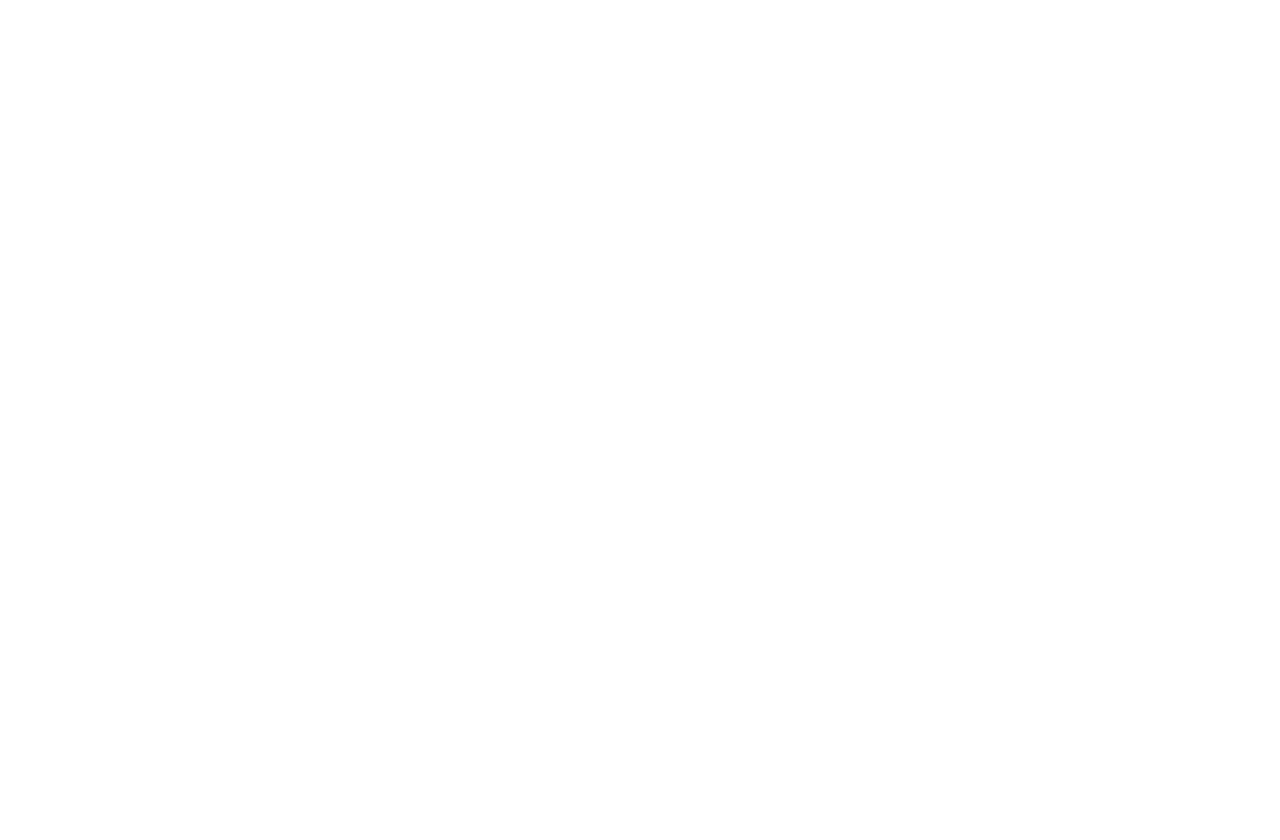
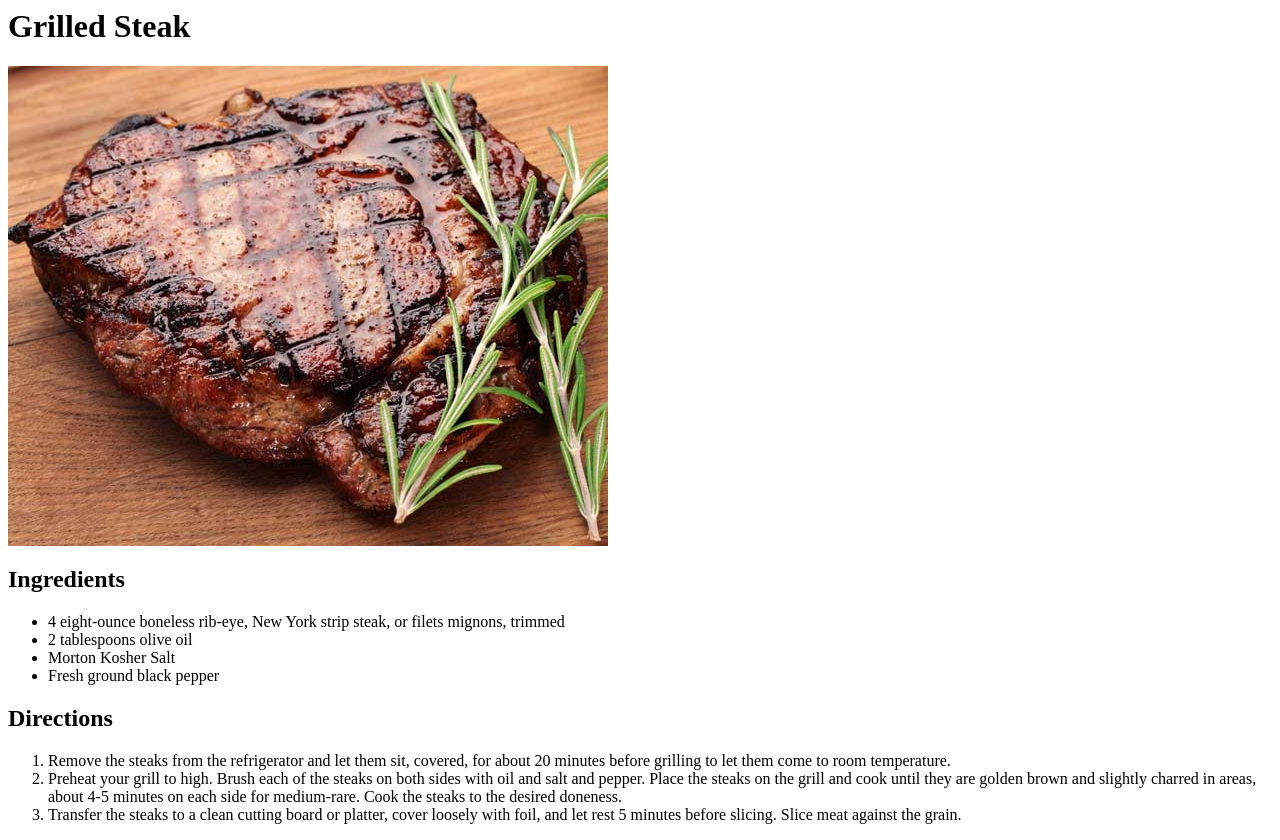
Before and after one commit to DebakeDSP94/odin-recipes, a plain HTML site: page recipes/steak.html in a window 1280 px wide. Before the commit the page ends 800 px from the top, so only its background shows below. Drawn offline with Linux system fonts and the light colour scheme.

Commit message:
Created steak recipe page added titles to the 3 recipe pages

```diff
--- a/recipes/steak.html
+++ b/recipes/steak.html
@@ -0,0 +1,21 @@
+<head>
+    <title>Grilled Steak Recipe</title>
+</head>
+<body>
+    <h1>Grilled Steak</h1>
+    <img src="../images/steak.jpg" alt="Grilled Steak" style="width:600px">
+    <p></p>
+    <h2>Ingredients</h2>
+    <ul>
+        <li>4 eight-ounce boneless rib-eye, New York strip steak, or filets mignons, trimmed</li>
+        <li>2 tablespoons olive oil</li>
+        <li>Morton Kosher Salt</li>
+        <li>Fresh ground black pepper</li>
+    </ul>
+    <h2>Directions</h2>
+    <ol>
+        <li>Remove the steaks from the refrigerator and let them sit, covered, for about 20 minutes before grilling to let them come to room temperature.</li>
+        <li>Preheat your grill to high. Brush each of the steaks on both sides with oil and salt and pepper. Place the steaks on the grill and cook until they are golden brown and slightly charred in areas, about 4-5 minutes on each side for medium-rare. Cook the steaks to the desired doneness.</li>
+        <li>Transfer the steaks to a clean cutting board or platter, cover loosely with foil, and let rest 5 minutes before slicing. Slice meat against the grain.</li>
+    </ol>
+</body>
```
Also changed, not shown: recipes/caesar-salad.html (+3 -0 lines), recipes/smoked-jalapeno-poppers.html (+3 -0 lines).
